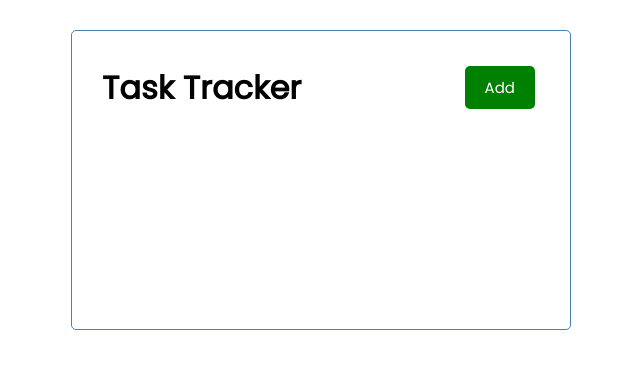
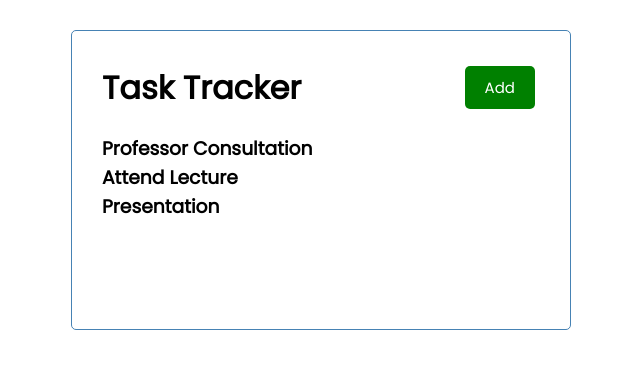
Before and after one commit to deeplic/tasktracker, a React (Create React App) app: page / in a window 1280 px wide. Shown: the top 368 px of the page, without its empty margins (319-959 px from the left). Built offline with nearby package versions, Linux system fonts and the light colour scheme.

Commit message:
add Task component

```diff
--- a/src/App.js
+++ b/src/App.js
@@ -1,10 +1,12 @@
 import Header from "./components/Header";
+import Task from "./components/Task";
 
 function App() {
   //can write javascript here
   return (
     <div className="container">
       <Header></Header>
+      <Task/>
     </div>
   );
 }
--- a/src/components/Header.js
+++ b/src/components/Header.js
@@ -2,10 +2,13 @@ import PropTypes from 'prop-types'
 import Button from './Button'
 
 const Header = ({title}) => {
+    const onClick=()=>{
+        console.log('Clicked')
+    }
   return (
     <header className='header'>
         <h1 >{title}</h1>
-        <Button color="green" text="Add"/>
+        <Button color="green" text="Add" onClick={onClick}/>
     </header>
   )
 }
--- /dev/null
+++ b/src/components/Task.js
@@ -0,0 +1,33 @@
+import React from 'react'
+
+const tasks=[
+    {
+        id:1,
+        text:"Professor Consultation",
+        day:'Feb 5th at 9:30am',
+        reminder:true,
+    },
+    {
+        id:2,
+        text:"Attend Lecture",
+        day:'Feb 5th at 12:30pm',
+        reminder:true,
+    },
+    {
+        id:3,
+        text:"Presentation",
+        day:'Feb 5th at 2:30pm',
+        reminder:true,
+    }
+]
+const Task = () => {
+  return (
+    <>
+    {tasks.map((task)=>(
+        <h3>{task.text}</h3>
+    ))}
+    </>
+  )
+}
+
+export default Task
```
